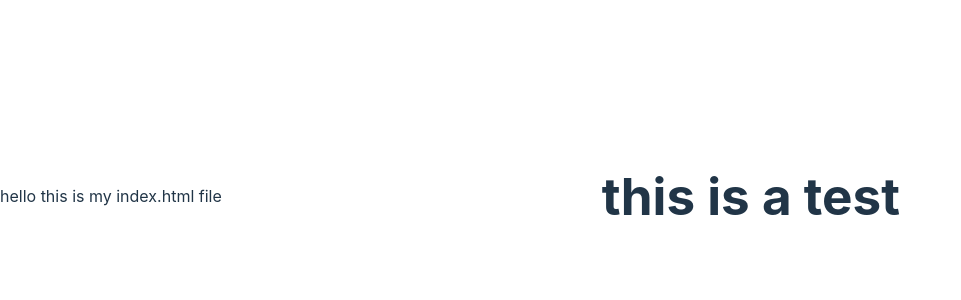
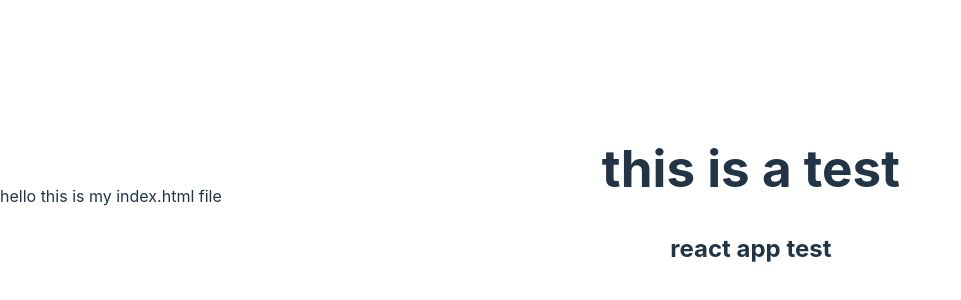
Before and after one commit to julieluangpraxay/Portfolio404, a React (Vite) app: page / in a window 1280 px wide. Shown: the part 204-504 px from the top of the page, without its empty margins (0-961 px from the left). Built offline with nearby package versions, Linux system fonts and the light colour scheme.

Commit message:
Added to app

```diff
--- a/src/App.tsx
+++ b/src/App.tsx
@@ -6,6 +6,7 @@ function App() {
   return (
     <>
 <h1>this is a test</h1>
+<h2>react app test</h2>
  </>
   )
 }
```
